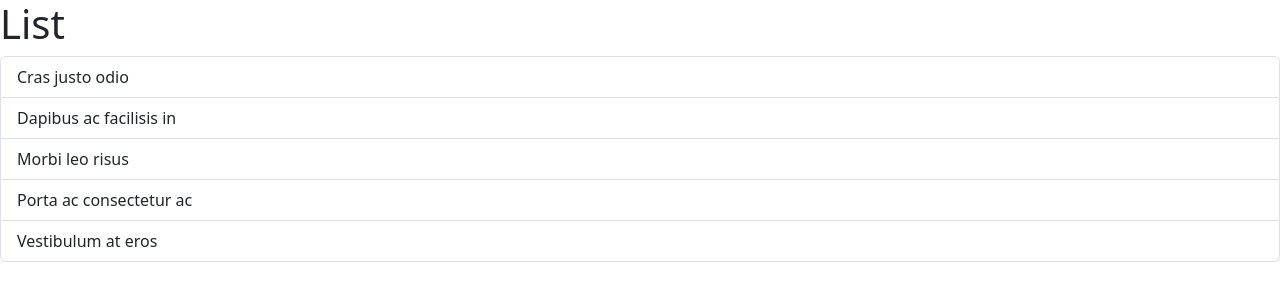
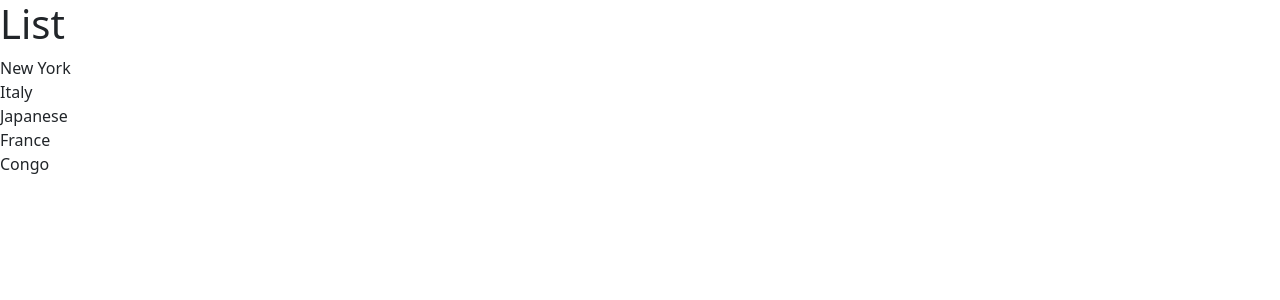
Before and after one commit to Tsunamiisking/mosh-react, a React (Vite) app in the folder mosh-react/: page / in a window 1280 px wide. Shown: the top 300 px of the page. Built offline with nearby package versions, Linux system fonts and the light colour scheme.

Commit message:
Configured ListGroup Component

```diff
--- a/mosh-react/src/components/ListGroup.tsx
+++ b/mosh-react/src/components/ListGroup.tsx
@@ -1,17 +1,23 @@
 
 
 function ListGroup() {
+
+    const items = [
+        'New York',
+        'Italy',
+        'Japanese',
+        'France',
+        'Congo'
+    ]
     // Using "<> </>" as "fragments" to wrap all the elements in this component
     // because we cannot render more than one element in a component that is not nested
     return (
         <>
         <h1>List</h1>
         <ul className="list-group">
-        <li className="list-group-item">Cras justo odio</li>
-        <li className="list-group-item">Dapibus ac facilisis in</li>
-        <li className="list-group-item">Morbi leo risus</li>
-        <li className="list-group-item">Porta ac consectetur ac</li>
-        <li className="list-group-item">Vestibulum at eros</li>
+        {/* Using <list>.map to render the values in the list
+        embeding them in an 'li' tag*/}
+        {items.map(item => <li>{item}</li>)}
     </ul>
         </>
     );
```
